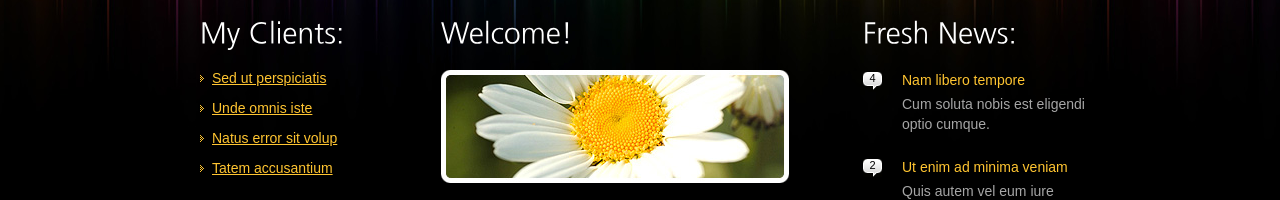
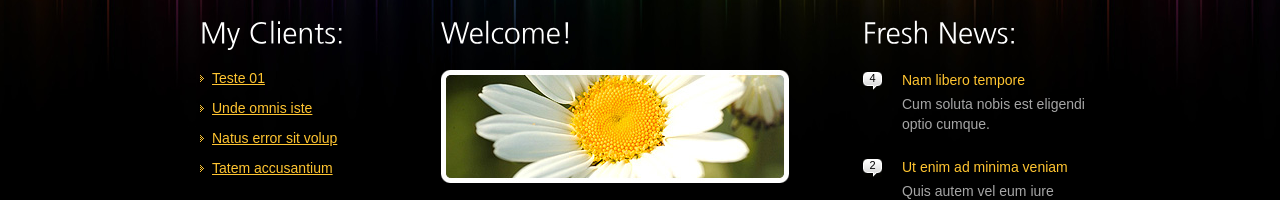
Before and after one commit to Evenildo/modulo-github, a plain HTML site: page index.html in a window 1280 px wide. Shown: the part 513-713 px from the top of the page. Drawn offline with Linux system fonts and the light colour scheme.

Commit message:
Teste 01

```diff
--- a/index.html
+++ b/index.html
@@ -127,7 +127,7 @@
 				 <div class="inside">
 						<h2>My Clients:</h2>
 						<ul class="list">
-							 <li><a href="#">Sed ut perspiciatis</a></li>
+							 <li><a href="#">Teste 01</a></li>
 							 <li><a href="#">Unde omnis iste</a></li>
 							 <li><a href="#">Natus error sit volup</a></li>
 							 <li><a href="#">Tatem accusantium</a></li>
```
